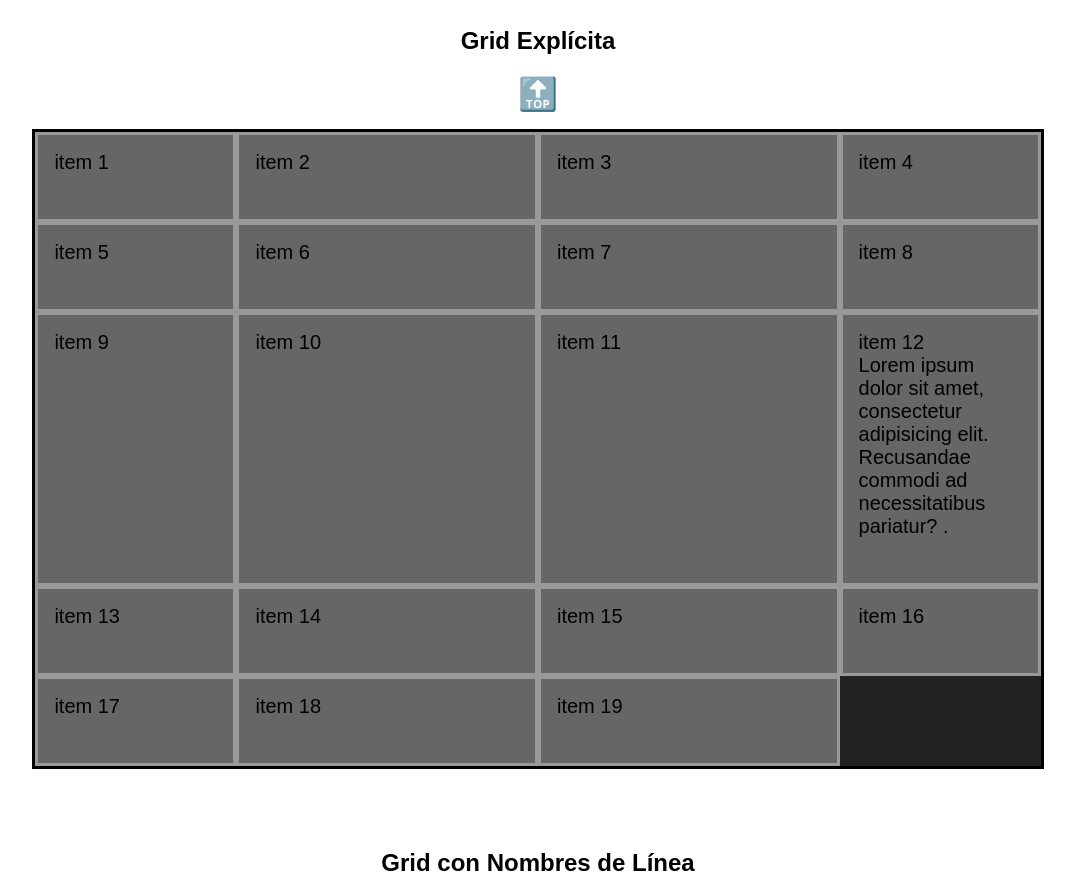
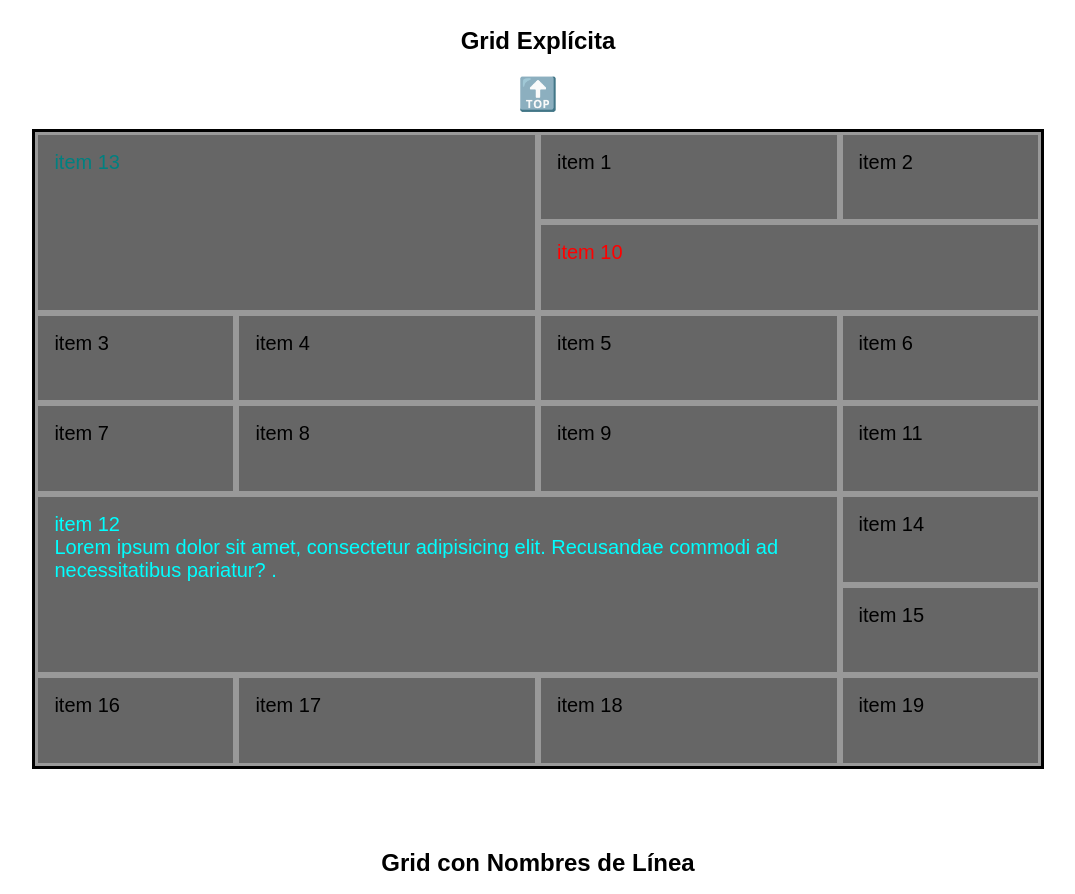
Before and after one commit to Mrrll/Grid-Css, a plain HTML site: page index.html in a window 1280 px wide. Shown: the part 1340-2234 px from the top of the page, without its empty margins (102-1177 px from the left). Drawn offline with Linux system fonts and the light colour scheme.

Commit message:
Grid Explícita Posicionamiento

```diff
--- a/grid.css
+++ b/grid.css
@@ -74,3 +74,24 @@ img {
     grid-template-rows: repeat(5,auto);
     /* gap: 1em; */ /* espaciado entre filas y columnas */
 }
+.grid-explicit .item:nth-child(10){
+    color: red;
+    /* Posicionar celda */
+    grid-row-start: 2;
+    grid-row-end: 3;
+    grid-column-start: 2;
+    grid-column-end: 3;
+    grid-row: 2 / 2; /* grid-row-start / grid-row-end */
+    grid-column: 3 / 5; /* grid-column-start / grid-column-end */
+    grid-area: 2 / 3 / 3 / 5; /* grid-row-start / grid-row-end / grid-column-start / grid-column-end */
+}
+.grid-explicit .item:nth-child(12){
+    color: cyan;
+    grid-row: span 2; /* expande y tantas filas */
+    grid-column: span 3; /* expande y tantas columnas */
+}
+.grid-explicit .item:nth-child(13){
+    color: teal;
+    grid-row: 1 / span 2; /* expande y tantas filas */
+    grid-column: 1 / span 2; /* expande y tantas columnas */
+}
```
Also changed, not shown: 1 other file.
